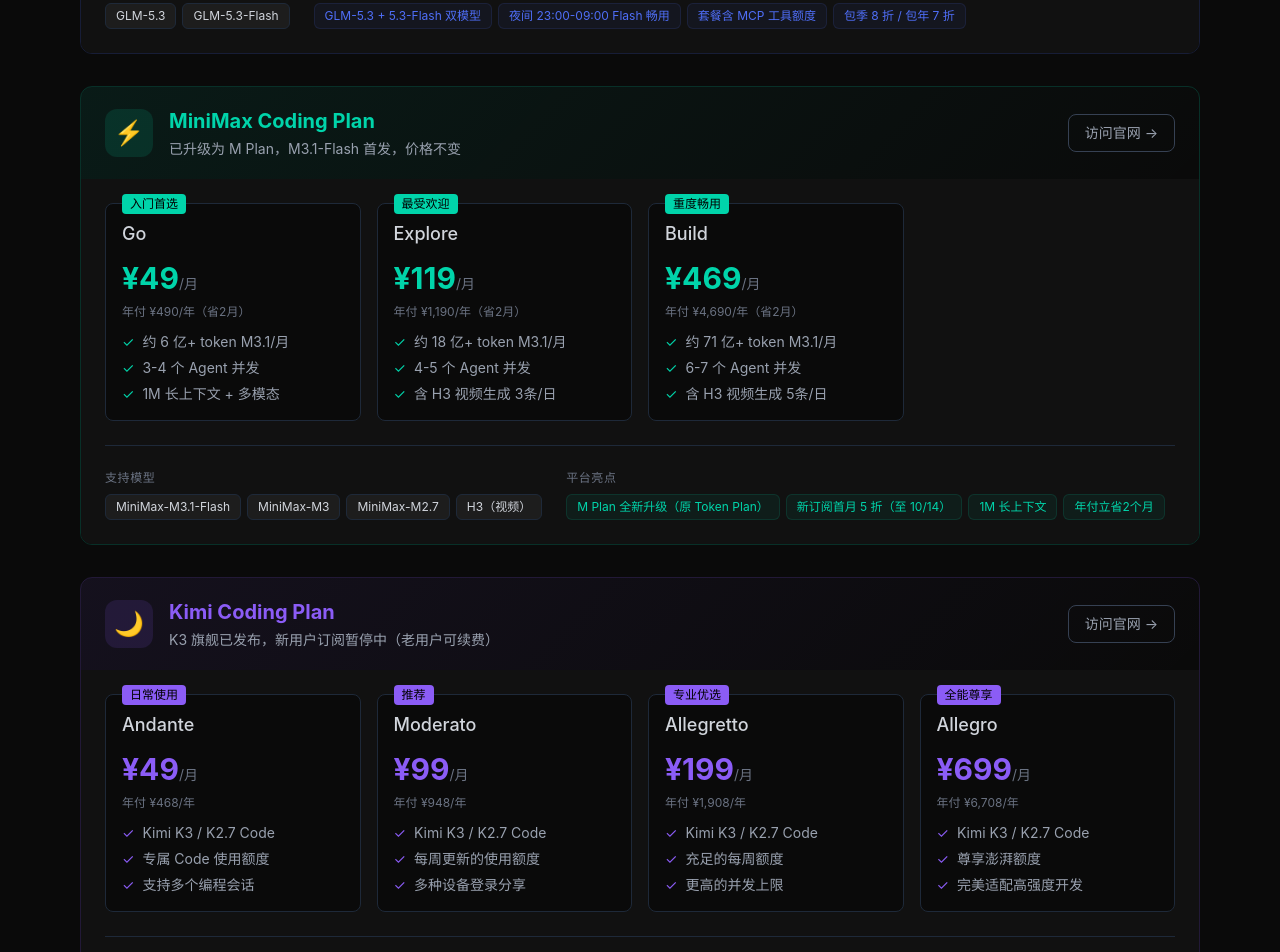
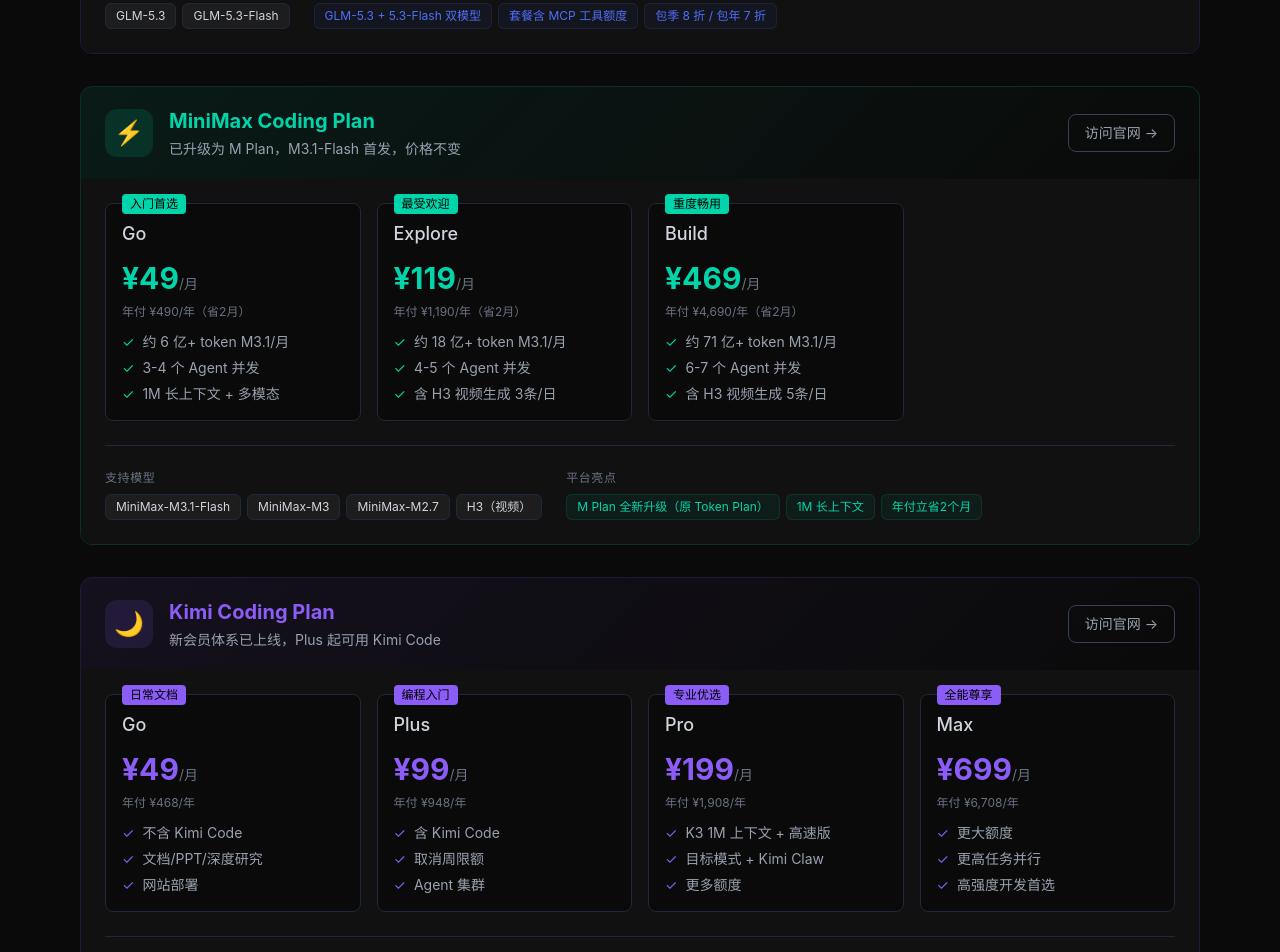
Before and after one commit to SwannTes/coding-plan-compare, a Next.js app: page / in a window 1280 px wide. Shown: the part 1848-2800 px from the top of the page. Built offline with nearby package versions, Linux system fonts and the light colour scheme.

Commit message:
feat: 2026-10-16 maintenance - kimi new plan tiers (Go/Plus/Pro/Max)
- kimi: new membership live (Go no Code, Plus+ has Code, no weekly cap), remove pause note
- minimax: first-month 50% off promo ended 10/14, remove note
- zhipu: night free-ride promo ended 10/7, remove note

```diff
--- a/src/app/page.tsx
+++ b/src/app/page.tsx
@@ -13,7 +13,7 @@
     },
     {
       q: "哪个平台性价比最高？",
-      a: "入门体验推荐腾讯云 Lite 或小米 MiMo Lite（均 ¥39/月），MiniMax Go（¥49/月，新上线 M Plan 首月 5 折）也值得考虑。看重模型多样性选火山引擎方舟，看重 MCP 工具选智谱 GLM。注意：Kimi 目前暂停新用户订阅，阿里云仅剩 Pro 档（¥200/月）。",
+      a: "入门体验推荐腾讯云 Lite 或小米 MiMo Lite（均 ¥39/月），MiniMax Go（¥49/月）也值得考虑。看重模型多样性选火山引擎方舟，看重 MCP 工具选智谱 GLM。注意：Kimi 新会员体系的 Go 档（¥49）不含 Kimi Code，编程需从 Plus（¥99）起；阿里云仅剩 Pro 档（¥200/月）。",
     },
     {
       q: "可以退款吗？",
--- a/src/data/plans.ts
+++ b/src/data/plans.ts
@@ -58,7 +58,7 @@
         features: ["14x Lite 额度", "2.8 万积分/5h + 14 万/周", "高峰期专属资源优先保障"],
       },
     ],
-    highlights: ["GLM-5.3 + 5.3-Flash 双模型", "夜间 23:00-09:00 Flash 畅用", "套餐含 MCP 工具额度", "包季 8 折 / 包年 7 折"],
+    highlights: ["GLM-5.3 + 5.3-Flash 双模型", "套餐含 MCP 工具额度", "包季 8 折 / 包年 7 折"],
     models: ["GLM-5.3", "GLM-5.3-Flash"],
   },
   {
@@ -97,55 +97,55 @@
         features: ["约 71 亿+ token M3.1/月", "6-7 个 Agent 并发", "含 H3 视频生成 5条/日"],
       },
     ],
-    highlights: ["M Plan 全新升级（原 Token Plan）", "新订阅首月 5 折（至 10/14）", "1M 长上下文", "年付立省2个月"],
+    highlights: ["M Plan 全新升级（原 Token Plan）", "1M 长上下文", "年付立省2个月"],
     models: ["MiniMax-M3.1-Flash", "MiniMax-M3", "MiniMax-M2.7", "H3（视频）"],
   },
   {
     id: "kimi",
     name: "Kimi",
-    subtitle: "K3 旗舰已发布，新用户订阅暂停中（老用户可续费）",
+    subtitle: "新会员体系已上线，Plus 起可用 Kimi Code",
     icon: "🌙",
     color: "#8B5CF6",
     url: "https://www.kimi.com/code?track_id=ae1fae7a-31fa-4bba-8bd1-cfc6cc58e0e3",
     plans: [
       {
-        name: "Andante",
+        name: "Go",
         price: 49,
         priceUnit: "/月",
         note: "年付 ¥468/年",
-        badge: "日常使用",
+        badge: "日常文档",
         badgeColor: "rgba(139,92,246,.12)",
-        features: ["Kimi K3 / K2.7 Code", "专属 Code 使用额度", "支持多个编程会话"],
+        features: ["不含 Kimi Code", "文档/PPT/深度研究", "网站部署"],
       },
       {
-        name: "Moderato",
+        name: "Plus",
         price: 99,
         priceUnit: "/月",
         note: "年付 ¥948/年",
-        badge: "推荐",
+        badge: "编程入门",
         badgeColor: "rgba(239,68,68,.15)",
-        features: ["Kimi K3 / K2.7 Code", "每周更新的使用额度", "多种设备登录分享"],
+        features: ["含 Kimi Code", "取消周限额", "Agent 集群"],
       },
       {
-        name: "Allegretto",
+        name: "Pro",
         price: 199,
         priceUnit: "/月",
         note: "年付 ¥1,908/年",
         badge: "专业优选",
         badgeColor: "rgba(168,85,247,.15)",
-        features: ["Kimi K3 / K2.7 Code", "充足的每周额度", "更高的并发上限"],
+        features: ["K3 1M 上下文 + 高速版", "目标模式 + Kimi Claw", "更多额度"],
       },
       {
-        name: "Allegro",
+        name: "Max",
         price: 699,
         priceUnit: "/月",
         note: "年付 ¥6,708/年",
         badge: "全能尊享",
         badgeColor: "rgba(236,72,153,.15)",
-        features: ["Kimi K3 / K2.7 Code", "尊享澎湃额度", "完美适配高强度开发"],
+        features: ["更大额度", "更高任务并行", "高强度开发首选"],
       },
     ],
-    highlights: ["K3 旗舰 + K2.7 Code", "4 档套餐灵活选择", "年付最高立省 ¥1,680", "新用户订阅暂停中"],
+    highlights: ["Plus 起含 Kimi Code（取消周限额）", "4 档套餐灵活选择", "年付最高立省 ¥1,680", "老套餐权益不受影响"],
     models: ["Kimi K3", "Kimi K2.7 Code", "Kimi K2.6"],
   },
   {
```
